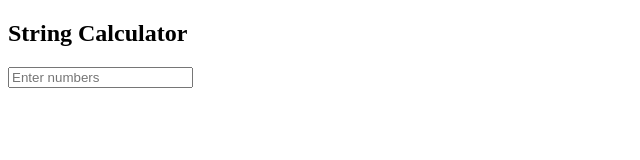
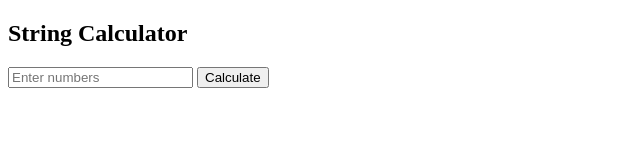
Before and after one commit to akankshapatil2015/stringCalculator, a website: page index.html in a window 1280 px wide. Shown: the whole page, without its empty margins (0-640 px from the left). Drawn offline with Linux system fonts and the light colour scheme.

Commit message:
Adding button to trigger the calculation

```diff
--- a/index.html
+++ b/index.html
@@ -9,6 +9,7 @@
     <div class="calculator-container">
       <h2>String Calculator</h2>
       <input type="text" id="numbersInput" placeholder="Enter numbers" />
+      <button onclick="calculate()">Calculate</button>
     </div>
   </body>
 </html>
```
